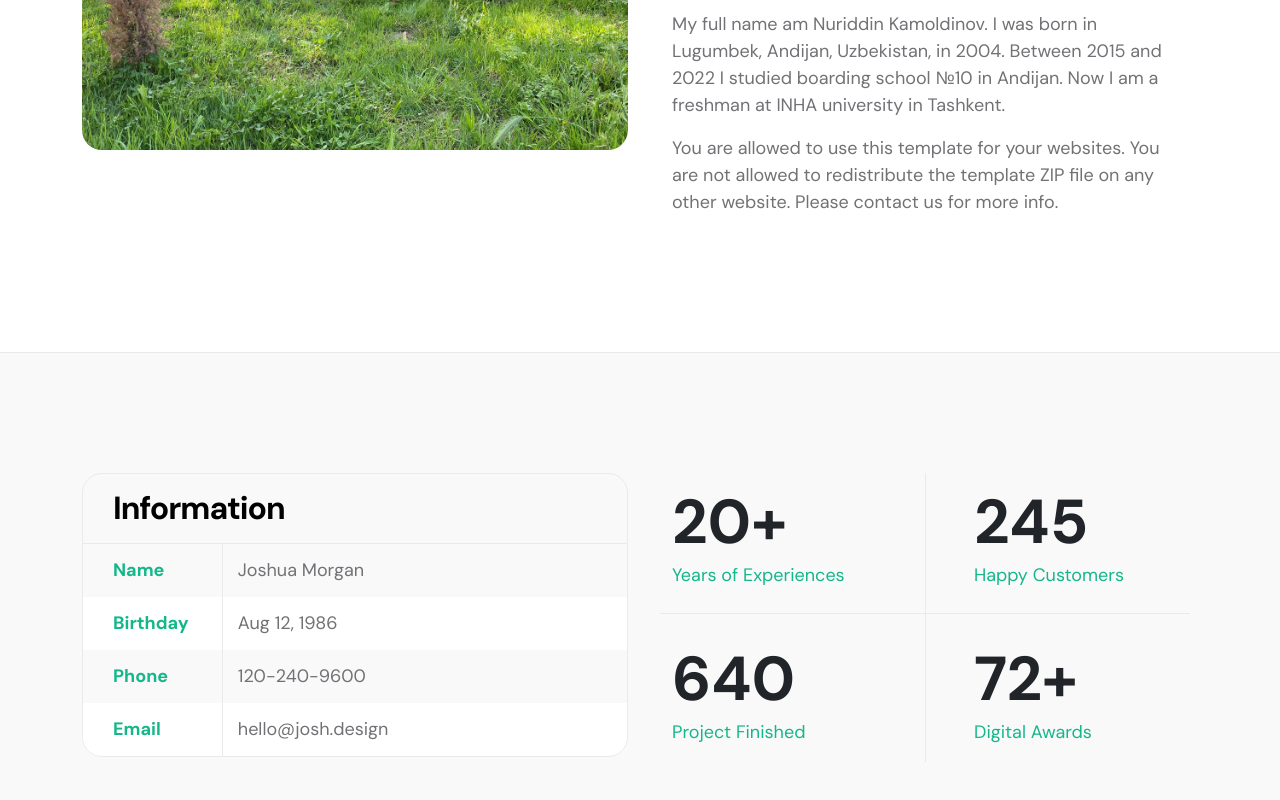
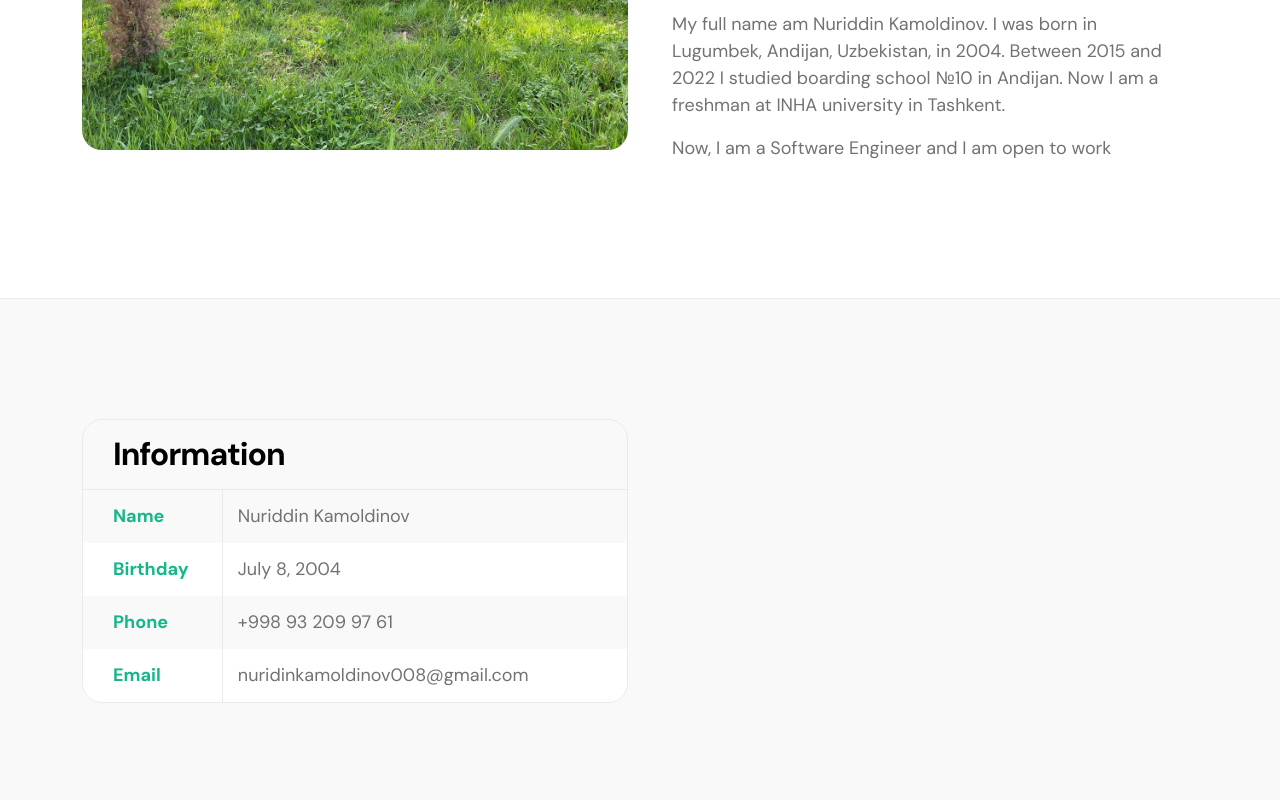
Before and after one commit to nuriddinkamoldinov/nuriddinkamoldinov.github.io, a plain HTML site: page index.html in a window 1280 px wide. Shown: the part 1040-1840 px from the top of the page. Drawn offline with Linux system fonts and the light colour scheme.

Commit message:
Major changes

```diff
--- a/index.html
+++ b/index.html
@@ -67,13 +67,13 @@ https://templatemo.com/tm-578-first-portfolio
                             <a class="nav-link click-scroll" href="#section_2">About</a>
                         </li>
 
-                        <li class="nav-item">
+                        <!--<li class="nav-item">
                             <a class="nav-link click-scroll" href="#section_3">Services</a>
                         </li>
-
+>
                         <li class="nav-item">
                             <a class="nav-link click-scroll" href="#section_4">Projects</a>
-                        </li>
+                        </li>--->
 
                         <li class="nav-item">
                             <a class="nav-link click-scroll" href="#section_5">Contact</a>
@@ -110,10 +110,10 @@ https://templatemo.com/tm-578-first-portfolio
                             </div>
                         </div>
 
-                        <div class="col-lg-5 col-12 position-relative">
+                        <!---<div class="col-lg-5 col-12 position-relative">
                             <div class="hero-image-wrap"></div>
                             <img src="images/portrait-happy-excited-man-holding-laptop-computer.png" class="hero-image img-fluid" alt="">
-                        </div>
+                        </div>--->
 
                     </div>
                 </div>
@@ -143,7 +143,7 @@ https://templatemo.com/tm-578-first-portfolio
 
                                 <p>My full name am Nuriddin Kamoldinov. I was born in Lugumbek, Andijan, Uzbekistan, in 2004. Between 2015 and 2022 I studied boarding school №10 in Andijan. Now I am a freshman at INHA university in Tashkent. </p>
 
-                                <p>You are allowed to use this template for your websites. You are not allowed to redistribute the template ZIP file on any other website. Please <a href="https://templatemo.com/contact" target="_blank">contact us</a> for more info.</p>
+                                <p>Now, I am a Software Engineer and I am open to work</p>
                             </div>
                         </div>
 
@@ -164,28 +164,28 @@ https://templatemo.com/tm-578-first-portfolio
                                 <div class="profile-body">
                                     <p>
                                         <span class="profile-small-title">Name</span>
-                                        <span>Joshua Morgan</span>
+                                        <span>Nuriddin Kamoldinov</span>
                                     </p>
 
                                     <p>
                                         <span class="profile-small-title">Birthday</span>
-                                        <span>Aug 12, 1986</span>
+                                        <span>July 8, 2004</span>
                                     </p>
 
                                     <p>
                                         <span class="profile-small-title">Phone</span>
-                                         <span><a href="tel: 305-240-9671">120-240-9600</a></span>
+                                         <span><a href="tel: 305-240-9671">+998 93 209 97 61</a></span>
                                     </p>
 
                                     <p>
                                         <span class="profile-small-title">Email</span>
-                                        <span><a href="mailto:hello@josh.design">hello@josh.design</a></span>
+                                        <span><a href="mailto:hello@josh.design">nuridinkamoldinov008@gmail.com</a></span>
                                     </p>
                                 </div>
                             </div>
                         </div>
 
-                        <div class="col-lg-6 col-12 mt-5 mt-lg-0">
+                        <!---<div class="col-lg-6 col-12 mt-5 mt-lg-0">
                             <div class="about-thumb">
                                 <div class="row">
                                     <div class="col-lg-6 col-6 featured-border-bottom py-2">
@@ -217,7 +217,7 @@ https://templatemo.com/tm-578-first-portfolio
 
                     </div>
                 </div>
-            </section>
+            </section>--->
 
 
             <!--<section class="clients section-padding">
@@ -253,7 +253,7 @@ https://templatemo.com/tm-578-first-portfolio
             </section>-->
 
 
-            <section class="services section-padding" id="section_3">
+            <!---<section class="services section-padding" id="section_3">
                 <div class="container">
                     <div class="row">
 
@@ -352,7 +352,7 @@ https://templatemo.com/tm-578-first-portfolio
                         </div>
                     </div>
                 </div>
-            </section>
+            </section>--->
 
 
             <!--<section class="projects section-padding" id="section_4">
@@ -431,7 +431,7 @@ https://templatemo.com/tm-578-first-portfolio
 
                             <div class="col-lg-3 col-md-6 col-12 pe-lg-0">
                                 <div class="contact-info contact-info-border-start d-flex flex-column">
-                                    <strong class="site-footer-title d-block mb-3">Services</strong>
+                                    <!---<strong class="site-footer-title d-block mb-3">Services</strong>
 
                                     <ul class="footer-menu">
                                         <li class="footer-menu-item"><a href="#" class="footer-menu-link">Websites</a></li>
@@ -441,16 +441,16 @@ https://templatemo.com/tm-578-first-portfolio
                                         <li class="footer-menu-item"><a href="#" class="footer-menu-link">Ecommerce</a></li>
 
                                         <li class="footer-menu-item"><a href="#" class="footer-menu-link">SEO</a></li>
-                                    </ul>
+                                    </ul>--->
 
                                     <strong class="site-footer-title d-block mt-4 mb-3">Stay connected</strong>
 
                                     <ul class="social-icon">
                                         <li class="social-icon-item"><a href="https://twitter.com/kamoldinov__n" class="social-icon-link bi-twitter"></a></li>
 
-                                        <li class="social-icon-item"><a href="https://instagram.com/kamoldinov__n" class="social-icon-link bi-instagram"></a></li>
+                                        <li class="social-icon-item"><a href="https://instagram.com/nuriddinkamoldinoov" class="social-icon-link bi-instagram"></a></li>
 
-                                        <li class="social-icon-item"><a href="https://twitter.com/kamoldinov__n" class="social-icon-link bi-pinterest"></a></li>
+                                        <!---<li class="social-icon-item"><a href="https://twitter.com/kamoldinov__n" class="social-icon-link bi-pinterest"></a></li>--->
 
                                         <li class="social-icon-item"><a href="https://www.youtube.com/@nuriddinkamoldinov1927" class="social-icon-link bi-youtube"></a></li>
                                     </ul>
```
